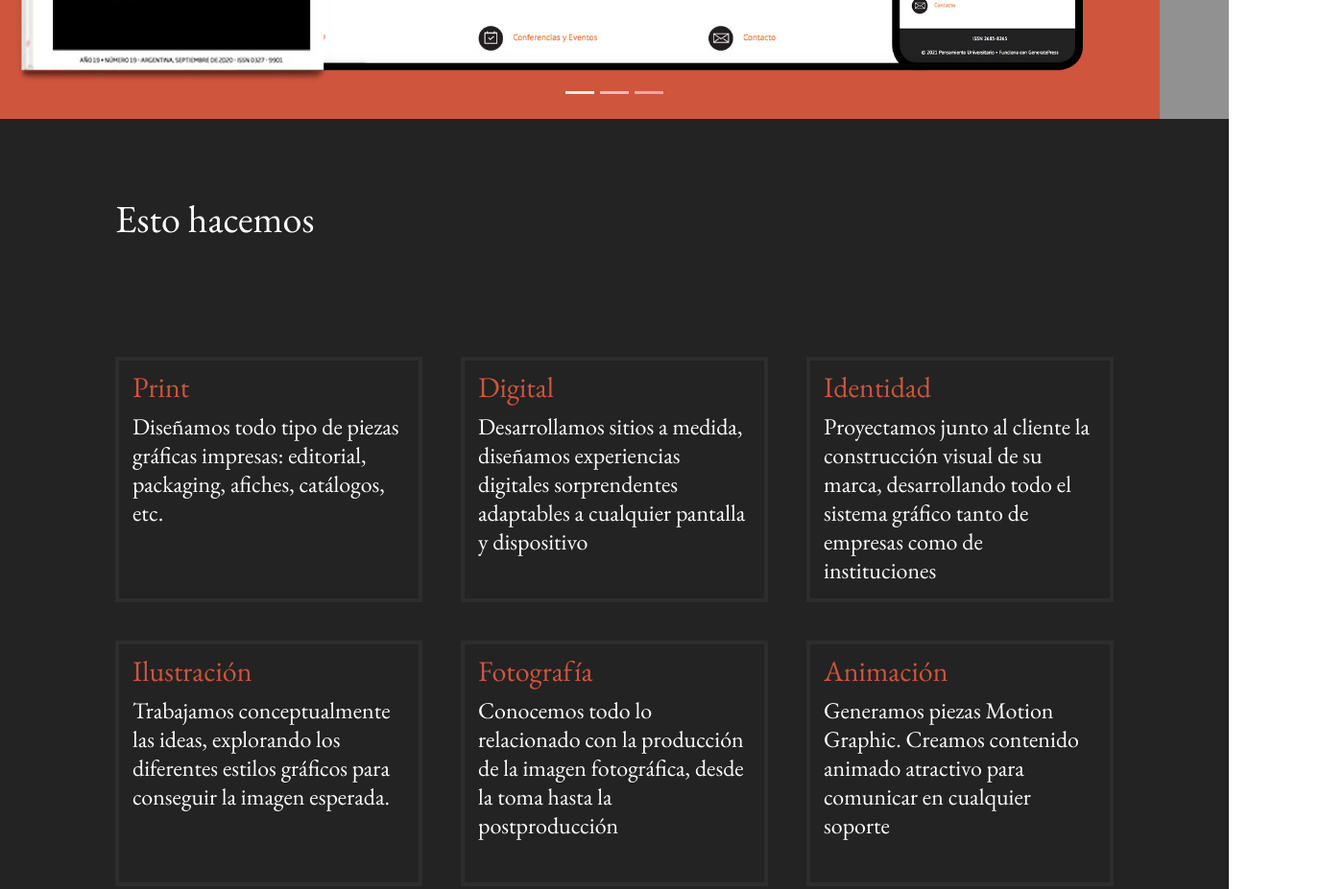
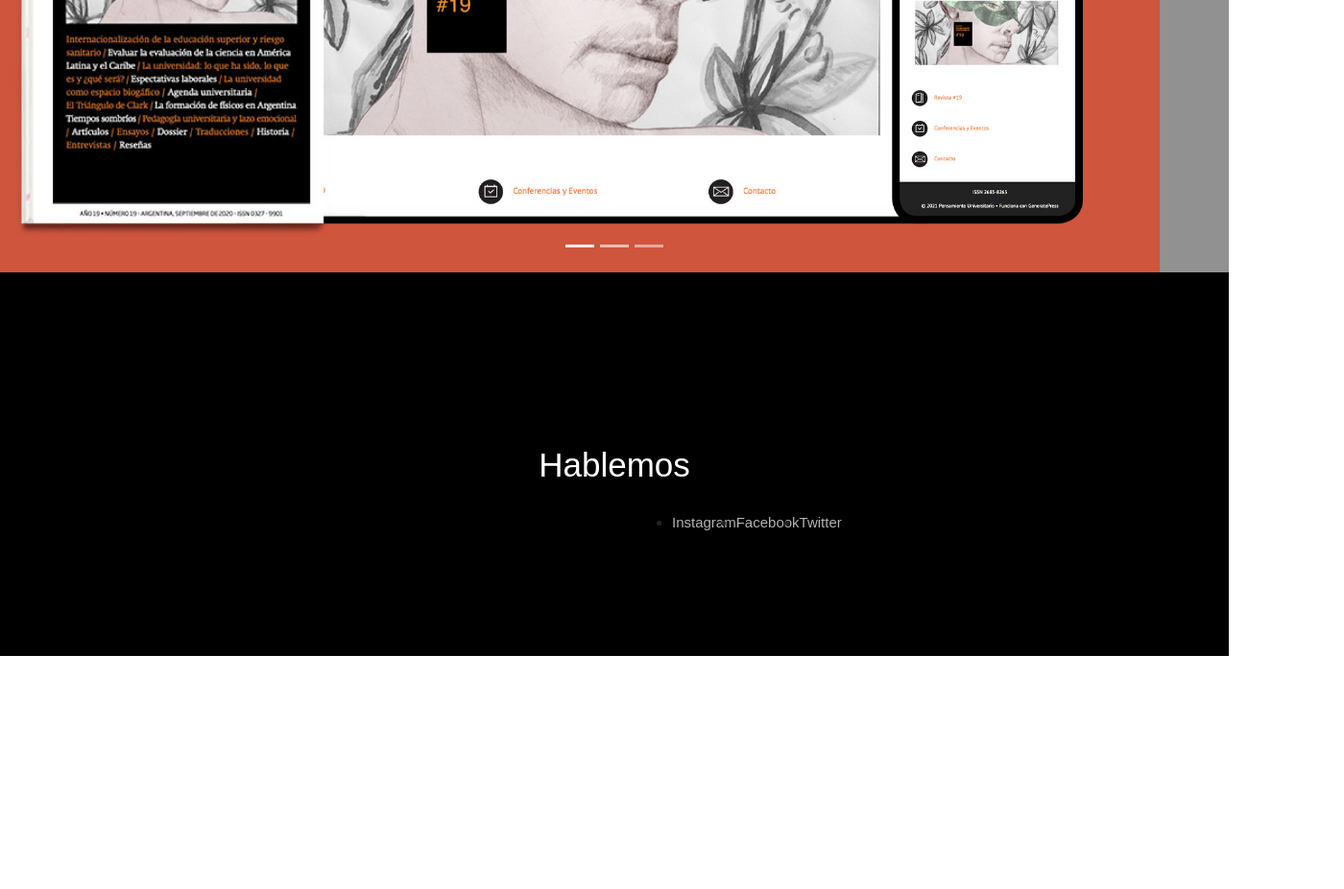
Before and after one commit to hernandelafuente/Proyecto-Final-CoderHouse, a plain HTML site: page index.html in a window 1280 px wide. Shown: the part 1820-2747 px from the top of the page at 96% size, 1400 px wide, since content can reach past the window. After the commit the page ends 2504 px from the top, so only its background shows below. Drawn offline with nearby package versions, Linux system fonts and the light colour scheme.

Commit message:
ajustes y correcciones en index y contactos

```diff
--- a/css/main.css
+++ b/css/main.css
@@ -72,8 +72,22 @@ nav ul {
     color: #b1b2b6;
 }
 
+
+#logo-nav a:hover {
+    color: tomato;
+}
+
+/* #logo-nav:hover {
+    transform: scale(1.05);
+} */
+
+
 nav li a {
     color:#b1b2b6;
+}
+
+nav li a:hover {
+    color: #b1b2b6;
 }
 
 nav li{
@@ -276,6 +290,37 @@ nav li:hover, a:focus {
            }
     }
 
+    footer{
+        background-color: black;
+        min-height: 50%;
+    }
+
+    footer h4 {
+        color: white;
+        font-family: sans-serif;
+        text-align: center;
+        font-size: 35px;
+        padding: 180px 120px 20px 120px
+    }
+
+    footer ul {
+        display: flex;
+        justify-content:space-around;
+        padding-left: 700px;
+        padding-right: 700px;
+    }
+
+    footer ul li {
+        text-decoration: none;
+        font-family: sans-serif;
+        font-size: 15px;
+    }
+
+    footer ul li a {
+        color: #b1b2b6;
+        text-decoration: none;
+    }
+
 
 
    form{
--- a/index.html
+++ b/index.html
@@ -64,7 +64,7 @@
         <main id="containerPrincipal">
 
         <div id="inicio">
-            <h1 id="tituloHome">Tus socios <br> diseño.</h1>
+            <h2 id="tituloHome">Tus socios <br> en diseño.</h2>
 
             <p id="parrafoHome">PAD es un estudio con base en Buenos Aires, nos encanta aportar soluciones de comunicación visual en distintas áreas del diseño, enfocándonos en <strong>(re) crear</strong> la identidad del universo editorial en exeriencias digitales únicas.</p>
         </div>
@@ -108,7 +108,7 @@
     <!-- ========= -->
     <!-- Seccion servicios -->
     <!-- ========= -->
-    <section id="containerServicios">
+    <!-- <section id="containerServicios">
 
         <div class="titulosScroll">
 
@@ -147,14 +147,14 @@
                     <p>Generamos piezas Motion Graphic. Creamos contenido animado atractivo para comunicar en cualquier soporte</p>
                 </div>
         </div>
-    </section>
+    </section> -->
 
 
     <!-- ========= -->
     <!-- Seccion Proceso de trabajo -->
     <!-- ========= -->
 
-    <section id="containerMetodo">
+    <!-- <section id="containerMetodo">
 
         <div class="titulosScroll">
         <h2> Nuestro método</h2>
@@ -169,14 +169,14 @@
             <li>Diseñamos las piezas gráficas y la narrativa más adecuada para cada proyecto</li>
         </ol>
         </div>
-    </section>
+    </section> -->
 
 
       <!-- ========= -->
     <!-- pie de pagina -->
     <!-- ========= -->
     <footer>
-        <p>Todos los derechos de esta pagina estan reservados</p>
+        <h4>Hablemos</h4>
         <ul>
             <li>
                 <a href="https://www.instagram.com/" target="_blank">Instagram</a>
```
Also changed, not shown: pages/archivo.html (+1 -1 lines), pages/contacto.html (+1 -3 lines).
